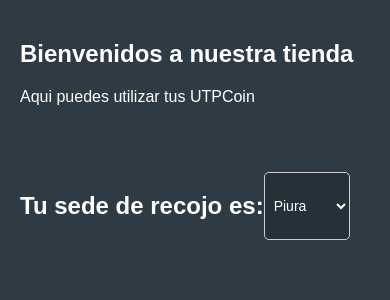
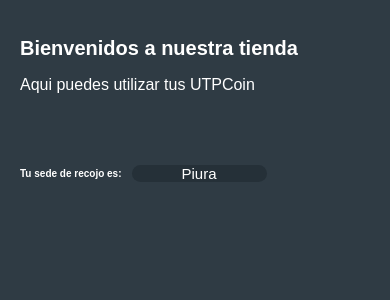
Before and after one commit to WzsdM/HACKATON_ONBOARDING, a PHP site: page /Muestra.html in a window 390 px wide. Shown: the part 72-372 px from the top of the page. Run offline with PHP 8.4, Linux system fonts and the light colour scheme.

Commit message:
Implementacion de cambios en texto y adecuacion del mismo segun figma
Implementacion sin responsive(creo)

```diff
--- a/Codigo_Tienda/Muestra.html
+++ b/Codigo_Tienda/Muestra.html
@@ -32,11 +32,7 @@
         <div class="right-info">
             <!-- Información a la derecha -->
             <h2>Tu sede de recojo es:</h2>
-            <select>
-                <option value="opcion1">Piura</option>
-                <option value="opcion2">Lima</option>
-                <option value="opcion3">Chiclayo</option>
-            </select>
+            <p>Piura</p>
         </div>
     </div>
     <script src="scripts.js"></script>
--- a/Codigo_Tienda/styless.css
+++ b/Codigo_Tienda/styless.css
@@ -87,7 +87,13 @@ nav a:hover {
 .right-info {
     flex: 1; /* Ocupa el espacio disponible */
     padding: 20px;
-    margin-bottom: 10px; /* Espacio entre las cajas de información */
+   align-items: center;
+}
+.left-info h2{
+    font-size: 20px;
+}
+.right-info h2{
+    font-size: 10px;
 }
 .right-info{
     display: flex;
@@ -96,13 +102,15 @@ nav a:hover {
 .left-info {
     margin-right: 0; /* Elimina el margen derecho en dispositivos pequeños */
 }
-.right-info select {
-    padding: 5px;
-    border: 1px solid #ccc;
+.right-info p {
     border-radius: 5px;
-    font-size: 14px;
+    font-size: 15px;
     background-color: #253038;
     color: white;
+    margin-left: 10px;
+    padding-left: 50px;
+    padding-right: 50px;
+    border-radius: 20px; /* Agrega bordes redondos */
 }
 
 .right-info select:focus {
```
